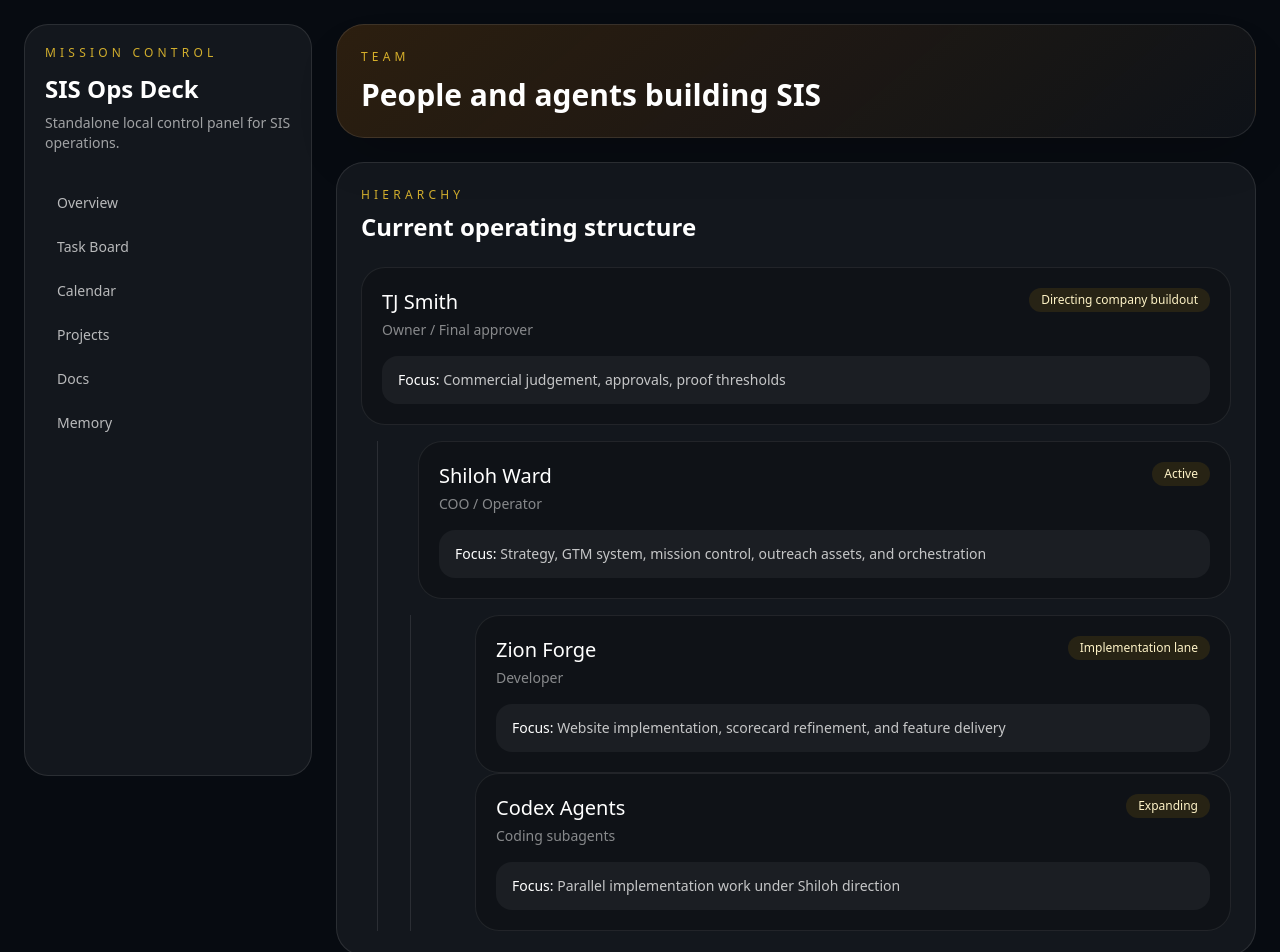
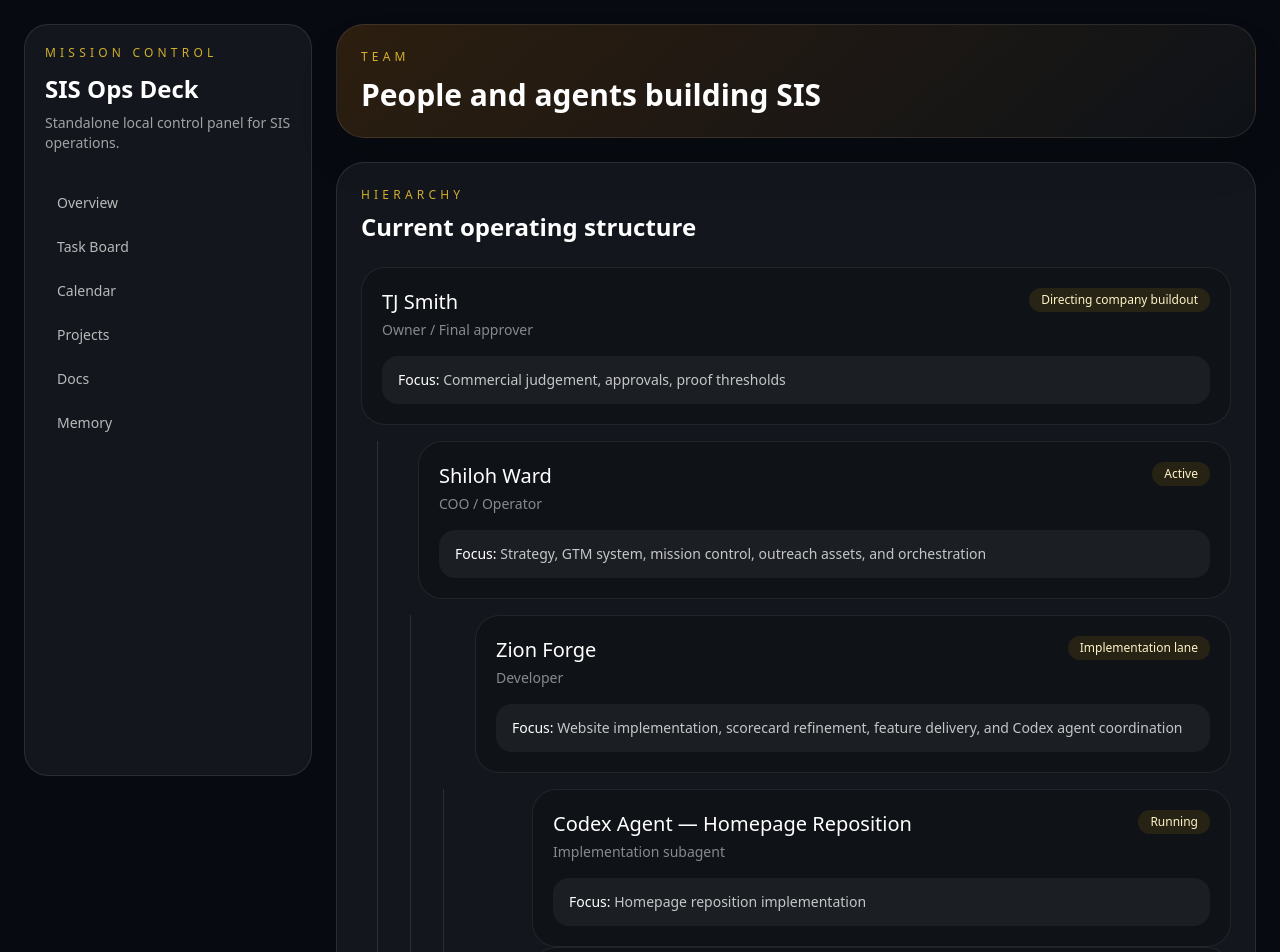
Before and after one commit to TJiMTS/smithinnovation-website, a Next.js app: page /mission-control/team in a window 1280 px wide. Shown: the top 952 px of the page. Built offline with nearby package versions, Linux system fonts and the light colour scheme; no server answers.

Commit message:
Nest codex agents under Zion Forge

```diff
--- a/src/app/mission-control/team/page.tsx
+++ b/src/app/mission-control/team/page.tsx
@@ -16,15 +16,30 @@ const hierarchy = {
           name: "Zion Forge",
           role: "Developer",
           status: "Implementation lane",
-          focus: "Website implementation, scorecard refinement, and feature delivery",
-          children: [],
-        },
-        {
-          name: "Codex Agents",
-          role: "Coding subagents",
-          status: "Expanding",
-          focus: "Parallel implementation work under Shiloh direction",
-          children: [],
+          focus: "Website implementation, scorecard refinement, feature delivery, and Codex agent coordination",
+          children: [
+            {
+              name: "Codex Agent — Homepage Reposition",
+              role: "Implementation subagent",
+              status: "Running",
+              focus: "Homepage reposition implementation",
+              children: [],
+            },
+            {
+              name: "Codex Agent — AI Workflow Audit Page",
+              role: "Implementation subagent",
+              status: "Running",
+              focus: "AI Workflow Audit landing page",
+              children: [],
+            },
+            {
+              name: "Codex Agent — Client Email Intelligence Page",
+              role: "Implementation subagent",
+              status: "Running",
+              focus: "Client Email Intelligence landing page",
+              children: [],
+            },
+          ],
         },
       ],
     },
```
